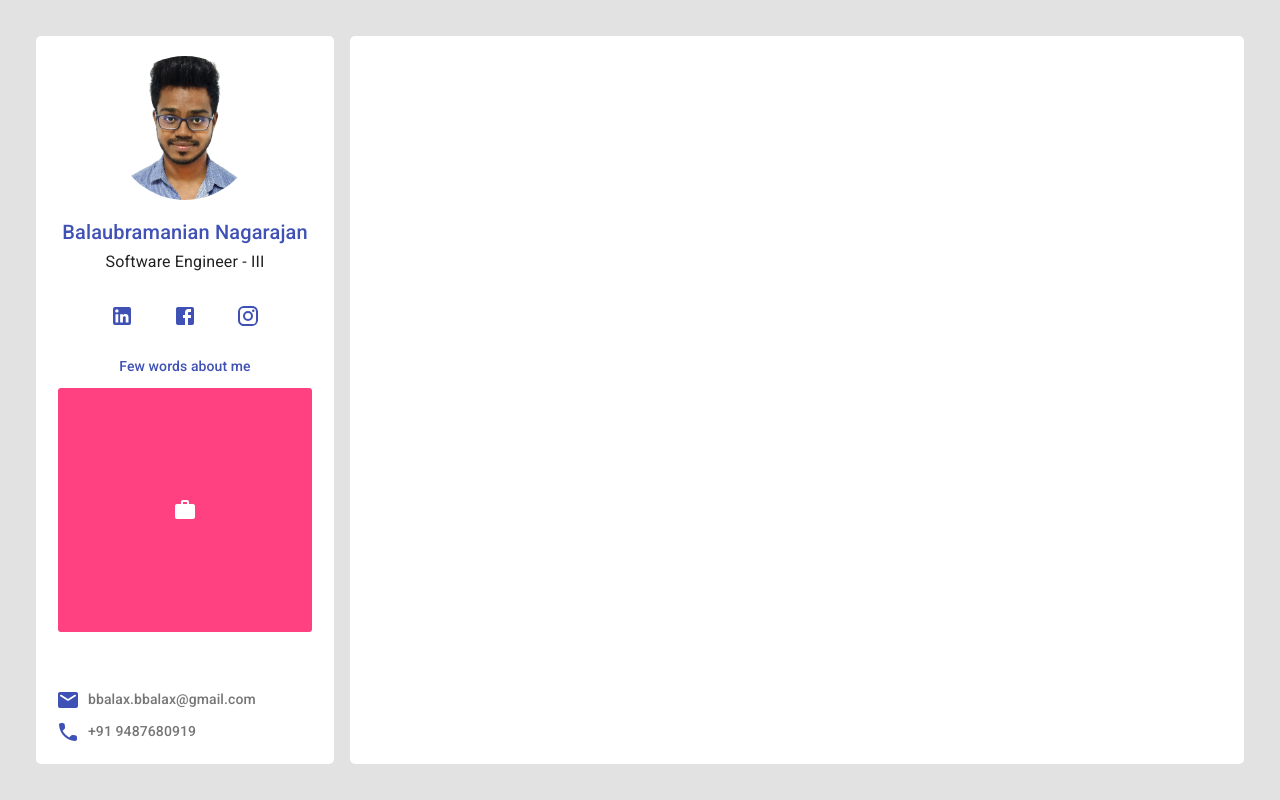
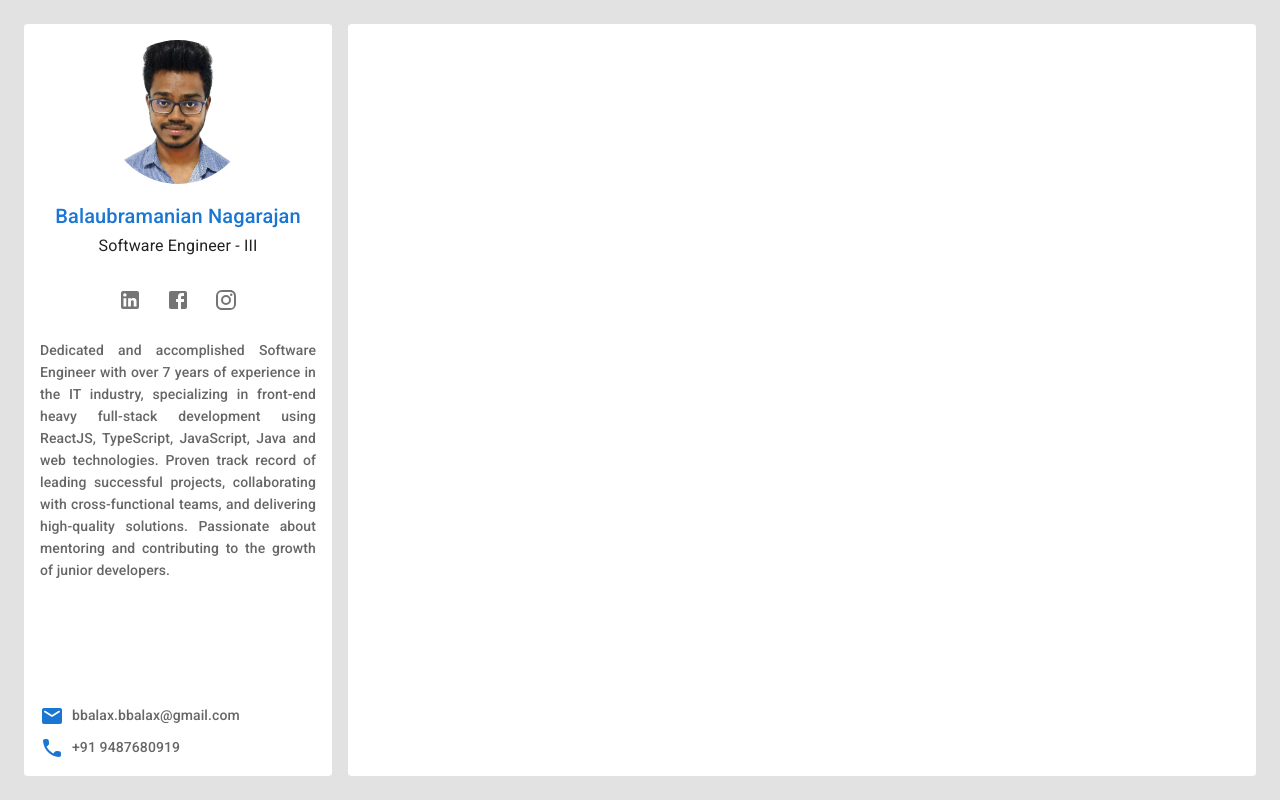
Before and after one commit to balaSpyrus/portfolio, a React (Create React App) app: page / in a window 1280 px wide. Built offline with nearby package versions, Linux system fonts and the light colour scheme.

Commit message:
minor chnages

```diff
--- a/src/App.scss
+++ b/src/App.scss
@@ -4,6 +4,6 @@ body {
   box-sizing: border-box;
 }
 
-.app,body,html,#root{
+body,html,#root{
     height: 100vh;
 }
--- a/src/App.tsx
+++ b/src/App.tsx
@@ -1,57 +1,63 @@
-import { Grid, makeStyles, Slide, Theme } from '@material-ui/core';
+import { Grid, Slide, Theme } from '@mui/material';
+import makeStyles from '@mui/styles/makeStyles';
 import clsx from 'clsx';
-import React, { useState } from 'react';
+import React, { useMemo, useState } from 'react';
 import './App.scss';
 import SideSection from './components/sideSection';
 import { Profile } from './context';
 import profileData from './profile.json';
 
-// const LightTooltip = withStyles((theme: Theme) => ({
-//   tooltip: {
-//     backgroundColor: theme.palette.common.white,
-//     boxShadow: theme.shadows[3],
-//     padding: theme.spacing(2)
-//   },
-// }))(Tooltip);
-
-const useStyles = makeStyles((theme: Theme) => ({
+export const useLayoutStyles = makeStyles((theme: Theme) => ({
   container: {
     background: '#e2e2e2',
-    padding: theme.spacing(4),
+    padding: theme.spacing(3),
     height: '100%',
     overflow: 'hidden'
   },
   infoSection: {
-    textAlign: 'center'
+    textAlign: 'center',
+    height: '100%',
+    padding: theme.spacing(2),
+    alignContent: 'flex-start',
+    justifyContent: 'center'
   },
-  mainSection: {
-    borderRadius: theme.spacing(1) - 3,
+  contentSection: {
+    [theme.breakpoints.up('sm')]: {
+      margin: theme.spacing(0, 0, 0, 2)
+    },
+    [theme.breakpoints.down('sm')]: {
+      margin: theme.spacing(2, 0, 0, 0)
+    }
+  },
+  layout: {
+    borderRadius: theme.spacing(1 / 2),
     background: theme.palette.common.white,
-    flexDirection: 'column'
+    gap: theme.spacing(2)
   }
 }))
 
 function App() {
   const [selectedContent, setContent] = useState('');
-  const classes = useStyles();
+  const classes = useLayoutStyles();
+
+  const contextValue = useMemo(() => ({ profileData, setContent }), [])
 
   return (
-    <Profile.Provider value={{ profileData,setContent  }}>
-    <div className='app'>
+    <Profile.Provider value={contextValue}>
       <Grid container className={classes.container}>
-        <Grid item container spacing={3} style={{ gap: 32, padding: 24 }}>
         <Slide direction='right' in={true} timeout={800} mountOnEnter unmountOnExit>
-            <Grid container item sm={3} spacing={2} alignItems='center' direction='column' className={clsx(classes.mainSection, classes.infoSection)}>
+          <Grid item sm={3}>
             <SideSection />
           </Grid>
         </Slide>
         <Slide direction='up' in={true} timeout={1000} mountOnEnter unmountOnExit>
-            <Grid container item sm={9} spacing={2} direction='column' className={classes.mainSection}>
+          <Grid container item sm={9} >
+            <Grid container item className={clsx(classes.layout, classes.contentSection)}>
+
+            </Grid>
           </Grid>
         </Slide>
       </Grid>
-      </Grid>
-    </div>
     </Profile.Provider>
   );
 }
--- a/src/components/sideSection.tsx
+++ b/src/components/sideSection.tsx
@@ -1,11 +1,23 @@
-import { Avatar, ButtonGroup, Fade, Grid, GridSize, Grow, IconButton, Link, makeStyles, Theme, Typography } from '@material-ui/core';
-import { AccountBoxRounded, CallRounded, EmailRounded, Facebook, Instagram, LinkedIn, WorkRounded } from '@material-ui/icons';
-import React, { useContext, useState } from 'react';
+import {
+    Avatar,
+    ButtonGroup,
+    Fade,
+    Grid,
+    IconButton,
+    Link,
+    Theme,
+    Typography,
+} from '@mui/material';
+import makeStyles from '@mui/styles/makeStyles';
+import { AccountBoxRounded, CallRounded, EmailRounded, Facebook, Instagram, LinkedIn, WorkRounded } from '@mui/icons-material';
+import React, { useContext, } from 'react';
 import { Profile } from '../context';
+import { useLayoutStyles } from '../App';
+import clsx from 'clsx';
+import { useTheme } from '@mui/material/styles';
 
 const useStyles = makeStyles((theme: Theme) => ({
     mainGrid: {
-        height: 'calc(100% - 440px)',
         width: '100%',
         position: 'relative',
         overflow: 'hidden',
@@ -44,11 +56,7 @@ const useStyles = makeStyles((theme: Theme) => ({
         width: theme.spacing(18),
         height: theme.spacing(18),
         transition: '250ms all ease-in',
-
-        "&:hover": {
-            boxShadow: `0px 0px 20px 0px #00000021`,
-        }
-
+        margin: '0 auto',
     }
 }))
 
@@ -57,6 +65,12 @@ const getIcon = (key: string) => {
     switch (key) {
         case 'work':
             return <WorkRounded />
+        case 'linkedIn':
+            return <LinkedIn />
+        case 'facebook':
+            return <Facebook />
+        case 'instagram':
+            return <Instagram />
         default:
             return <AccountBoxRounded />
     }
@@ -65,80 +79,49 @@ const getIcon = (key: string) => {
 const SideSection = () => {
 
     const classes = useStyles();
-    const {profileData,setContent} = useContext(Profile)
-    const currCompany = profileData.main.work.find(each => each.current);
-    const name = Object.keys(profileData.name).reduce((acc, curr) => `${acc} ${(profileData.name as any)[curr] ?? ''}`, "").trim()
-    const [showDesc, setShowDesc] = useState(false);
+    const layoutClasses = useLayoutStyles();
 
-    const Content = Object.keys(profileData.main).map((each, i, arr) => {
+    const theme = useTheme();
+    const { profileData: {
+        name, main: { work }, avatarURL, social, about, contact: { email, phone }
+    }, setContent } = useContext(Profile)
 
-        const grid = Math.ceil(12 / arr.length) as GridSize
+    const currCompany = work.find(({ current }) => current);
+    const fullName = Object.values(name).join(' ').trim()
 
-        return <Grid key={i} item xs={grid >= 4 ? grid : 4}
-            onClick={() => setContent(each)}>{getIcon(each)}</Grid>
-    })
-
-    const InfoSection = () => <>
-        <Grid item>
-            <Avatar alt="Balasubramanian Nagarajan" src={profileData.avatarURL}
+    return (
+        <Grid container item className={clsx(layoutClasses.layout, layoutClasses.infoSection)} direction={'column'}>
+            <Grid item >
+                <Avatar alt={name.first} src={avatarURL}
                     className={classes.avatar} />
             </Grid>
-        <Grid item>
-            <Typography color='primary' variant='h6'>{name}</Typography>
+            <Grid item >
+                <Typography color='primary' variant='h6'>{fullName}</Typography>
                 <Fade in={!!currCompany?.designation} unmountOnExit>
                     <Typography color='textPrimary' variant='subtitle1'>{currCompany?.designation}</Typography>
                 </Fade>
             </Grid>
-        <Grid item>
+            <Grid item >
                 <ButtonGroup color='primary'>
-                <IconButton href={profileData.social.linkedInURL}> <LinkedIn /></IconButton>
-                <Fade in={!!profileData.social.facebookURL} unmountOnExit>
-                    <IconButton href='https://www.linkedin.com/in/balasubramanian-nagarajan-9554438a/'> <Facebook /></IconButton>
-                </Fade>
-                <Fade in={!!profileData.social.instagramURL} unmountOnExit>
-                    <IconButton href='https://www.linkedin.com/in/balasubramanian-nagarajan-9554438a/'> <Instagram /></IconButton>
-                </Fade>
+                    {
+                        Object.entries(social).map(([platform, url]) => <Fade in={!!url} unmountOnExit>
+                            <IconButton
+                                href={url} target='_blank'
+                                size="large">{getIcon(platform)}</IconButton>
+                        </Fade>)
+                    }
                 </ButtonGroup>
             </Grid>
-        <Grid item
-            onMouseLeave={() => setShowDesc(false)}
-            onMouseEnter={() => setShowDesc(true)}>
-            <Typography variant='subtitle2' color='primary' >
-                Few words about me
+            <Grid item >
+                <Typography variant='subtitle2' color='textSecondary' align='justify'>
+                    {about}
                 </Typography>
             </Grid>
-        <Grow in={showDesc} mountOnEnter unmountOnExit timeout={{
-            enter: 500,
-            exit: 0
-        }}>
-            <Grid item>
-                <Typography variant='subtitle2' color='textSecondary' align='justify'>
-                    {profileData.about}
-                </Typography>
+            <Grid container item justifyContent='space-between' className={classes.contact} >
+                <Link color='textSecondary' variant='subtitle2' underline="hover"><EmailRounded />{email}</Link>
+                <Link color='textSecondary' variant='subtitle2' underline="hover"><CallRounded />+91 {phone}</Link>
             </Grid>
-        </Grow>
-    </>
-    const NavSection = () => <Grow in={!showDesc} mountOnEnter unmountOnExit timeout={{
-        enter: 500,
-        exit: 0
-    }}>
-        <Grid container item spacing={2} className={classes.mainGrid} justify='space-evenly' >
-            {Content}
         </Grid>
-    </Grow>
-
-    const ContactSection = () => <Grid container item justify='space-between' className={classes.contact}>
-        <Link color='textSecondary' variant='subtitle2'><EmailRounded />{profileData.contact.email}</Link>
-        <Link color='textSecondary' variant='subtitle2'><CallRounded />{profileData.contact.phone}</Link>
-    </Grid>
-
-    return (
-        <>
-            <InfoSection />
-            <NavSection />
-            <ContactSection />
-        </>
-
     )
 }
 
--- a/src/context.ts
+++ b/src/context.ts
@@ -10,7 +10,7 @@ const INITIAL_VALUE = {
     "avatarURL": '',
     "about": '',
     "social": {
-        "linkedInURL": '',
+        "linkedIn": '',
     },
     "contact": {
         "email": '',
--- a/src/index.tsx
+++ b/src/index.tsx
@@ -1,4 +1,4 @@
-import { createMuiTheme, MuiThemeProvider } from '@material-ui/core';
+import { createTheme, ThemeProvider, Theme, StyledEngineProvider } from '@mui/material';
 import React from 'react';
 import ReactDOM from 'react-dom';
 import App from './App';
@@ -6,11 +6,21 @@ import './index.css';
 import reportWebVitals from './reportWebVitals';
 
 
+
+declare module '@mui/styles/defaultTheme' {
+  // eslint-disable-next-line @typescript-eslint/no-empty-interface
+  interface DefaultTheme extends Theme { }
+}
+
+
+
 ReactDOM.render(
   <React.StrictMode>
-    <MuiThemeProvider theme={createMuiTheme()}>
-     <App />
-    </MuiThemeProvider>
+    <StyledEngineProvider injectFirst>
+      <ThemeProvider theme={createTheme()}>
+        <App />
+      </ThemeProvider>
+    </StyledEngineProvider>
   </React.StrictMode>,
   document.getElementById('root')
 );
--- a/src/profile.json
+++ b/src/profile.json
@@ -5,20 +5,21 @@
     "last": "Nagarajan"
   },
   "avatarURL": "/asserts/images/profile.png",
-  "about": "Creative Engineer offering 5 years of experience.Enthusiastic about developing forward thinking solutions to tomorrow's productivity problems. Resourceful and adaptable approach to challenges. Highly effective at developing new programs and fixing problems with existing systems.",
+  "about": "Dedicated and accomplished Software Engineer with over 7 years of experience in the IT industry, specializing in front-end heavy full-stack development using ReactJS, TypeScript, JavaScript, Java and web technologies. Proven track record of leading successful projects, collaborating with cross-functional teams, and delivering high-quality solutions. Passionate about mentoring and contributing to the growth of junior developers.",
   "social": {
-    "linkedInURL": "https://www.linkedin.com/in/balasubramanian-nagarajan-9554438a/",
-    "facebookURL": "https://www.linkedin.com/in/balasubramanian-nagarajan-9554438a/",
-    "instagramURL": "https://www.linkedin.com/in/balasubramanian-nagarajan-9554438a/"
+    "linkedIn": "https://www.linkedin.com/in/balasubramanian-nagarajan-9554438a/",
+    "facebook": "https://www.facebook.com/bala.spyrus",
+    "instagram": "https://www.instagram.com/bala_spyrus/"
   },
   "contact": {
     "email": "bbalax.bbalax@gmail.com",
-    "phone": "+91 9487680919"
+    "phone": "9487680919"
   },
   "main": {
     "work": [
       {
         "current": true,
+
         "designation": "Software Engineer - III"
       }
     ]
--- a/src/types.ts
+++ b/src/types.ts
@@ -8,9 +8,9 @@ export interface ProfileContext {
         "avatarURL": string,
         "about": string,
         "social": {
-            "linkedInURL": string,
-            "facebookURL"?: string,
-            "instagramURL"?: string,
+            "linkedIn": string,
+            "facebook"?: string,
+            "instagram"?: string,
         },
         "contact": {
             "email": string,
```
Also changed, not shown: package.json (+22 -19 lines), 1 other file (tests, documents, lock files or other folders). Lines whose indentation alone changed are shown as unchanged.
